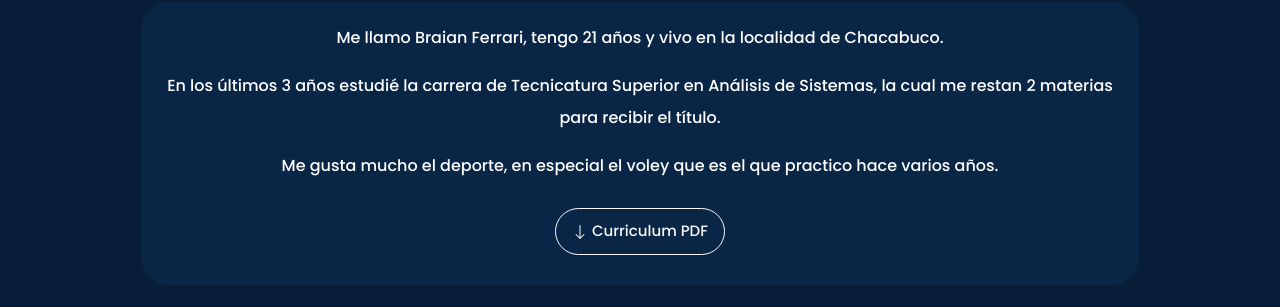
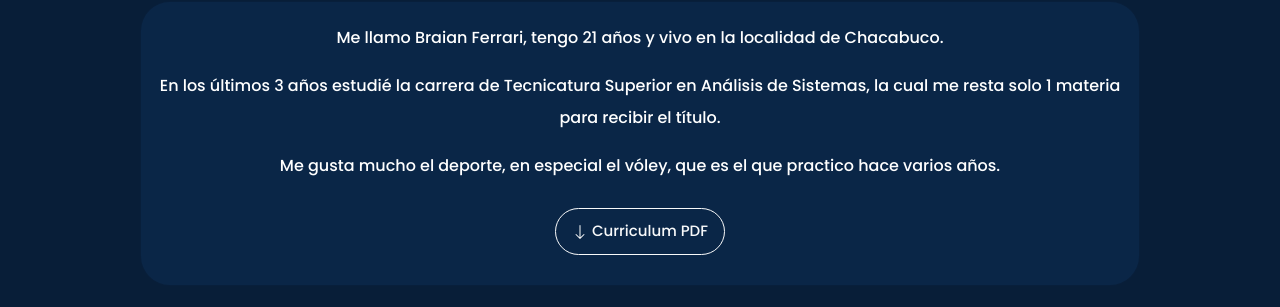
Before and after one commit to braianferrari72/braianferrari72.github.io, a plain HTML site: page about_me.html in a window 1280 px wide. Shown: the part 185-492 px from the top of the page. Drawn offline with Linux system fonts and the light colour scheme.

Commit message:
Arreglo de ortografia y archivo de boton de descarga en sobre mi

```diff
--- a/about_me.html
+++ b/about_me.html
@@ -63,10 +63,10 @@
         <div class="card-body">
           <div class="card-text">
             <p>Me llamo Braian Ferrari, tengo 21 años y vivo en la localidad de Chacabuco. </p>
-            <p>En los últimos 3 años estudié la carrera de Tecnicatura Superior en Análisis de Sistemas, la cual me restan 2 materias para recibir el título.</p>
-            <p>Me gusta mucho el deporte, en especial el voley que es el que practico hace varios años.</p>
+            <p>En los últimos 3 años estudié la carrera de Tecnicatura Superior en Análisis de Sistemas, la cual me resta solo 1 materia para recibir el título.</p>
+            <p>Me gusta mucho el deporte, en especial el vóley, que es el que practico hace varios años.</p>
           </div>
-          <a href="curriculum/Curso-Excel.txt" class="btn btn-outline-light" download="Curso-Excel.txt" style="margin-top: 10px;">
+          <a href="curriculum/CV-Braian-Ferrari.pdf" class="btn btn-outline-light" download="curriculum/CV-Braian-Ferrari.pdf" style="margin-top: 10px;">
             <svg xmlns="http://www.w3.org/2000/svg" width="16" height="16" fill="currentColor" class="bi bi-arrow-down" viewBox="0 0 16 16">
               <path fill-rule="evenodd" d="M8 1a.5.5 0 0 1 .5.5v11.793l3.146-3.147a.5.5 0 0 1 .708.708l-4 4a.5.5 0 0 1-.708 0l-4-4a.5.5 0 0 1 .708-.708L7.5 13.293V1.5A.5.5 0 0 1 8 1z"/>
             </svg>
```
Also changed, not shown: 1 other file.
